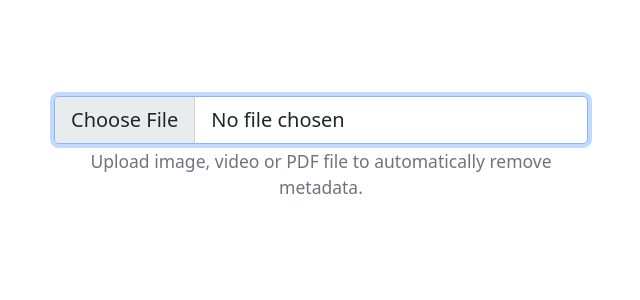
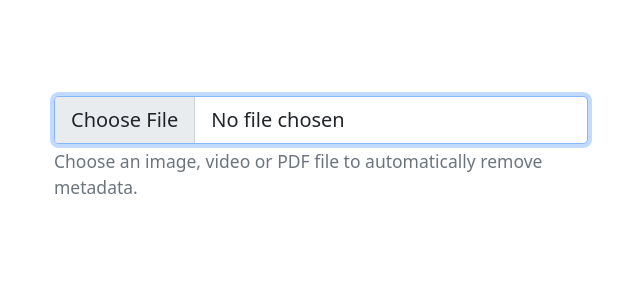
Before and after one commit to slimcandy/MetaCleaner, a React (Create React App) app in the folder client/: page / in a window 1280 px wide. Shown: the top 300 px of the page, without its empty margins (319-959 px from the left). Built offline with nearby package versions, Linux system fonts and the light colour scheme.

Commit message:
Add hidden submit button and handle submit

```diff
--- a/client/src/App.tsx
+++ b/client/src/App.tsx
@@ -18,7 +18,7 @@ const App = () => {
 
   return (
     <div className='container'>
-      <div className='px-4 py-5 my-5 text-center'>
+      <div className='px-4 py-5 my-5'>
         <div className='col-lg-6 mx-auto'>
           <Form onChange={setMetaData} />
           {Object.keys(meta.before).length > 1 && <Table data={meta} />}
--- a/client/src/components/Form/Form.tsx
+++ b/client/src/components/Form/Form.tsx
@@ -1,16 +1,20 @@
-import { ChangeEvent, useState, useEffect, useCallback } from 'react'
+import { ChangeEvent, useState, useEffect, useCallback, useRef } from 'react'
 import { IFormProps } from './types'
 
 const Form = (props: IFormProps) => {
   const [file, setFile] = useState<File | null>(null)
   const [error, setError] = useState<string | null>(null)
 
-  const uploadFile = (event: ChangeEvent<HTMLInputElement>) => {
+  const fileInputRef = useRef<HTMLInputElement>(null)
+
+  const uploadFile = (
+    event: ChangeEvent<HTMLInputElement> | React.FormEvent<HTMLFormElement>
+  ) => {
     event.preventDefault()
-    if (!event.target.files || !event.target.files[0]) {
+    if (!fileInputRef?.current?.files) {
       return setError('No file attached')
     }
-    return setFile(event.target.files[0])
+    return setFile(fileInputRef.current.files[0])
   }
 
   const fetchFile = useCallback(async () => {
@@ -39,7 +43,12 @@ const Form = (props: IFormProps) => {
   }, [fetchFile])
 
   return (
-    <form className='lead mb-4' method='POST' encType='multipart/form-data'>
+    <form
+      className='lead mb-4'
+      method='POST'
+      encType='multipart/form-data'
+      onSubmit={uploadFile}
+    >
       <div>
         <label htmlFor='formFileLg' className='form-label visually-hidden'>
           File
@@ -48,15 +57,20 @@ const Form = (props: IFormProps) => {
           className='form-control form-control-lg'
           id='formFileLg'
           type='file'
+          name='file'
+          ref={fileInputRef}
           onChange={uploadFile}
           required
           autoFocus
         />
         <div className='form-text'>
-          Upload image, video or PDF file to automatically remove metadata.
+          Choose an image, video or PDF file to automatically remove metadata.
         </div>
         {error && <div className='invalid-feedback'>{error}</div>}
       </div>
+      <button type='submit' className='btn btn-primary btn-lg visually-hidden'>
+        Upload file
+      </button>
     </form>
   )
 }
```
